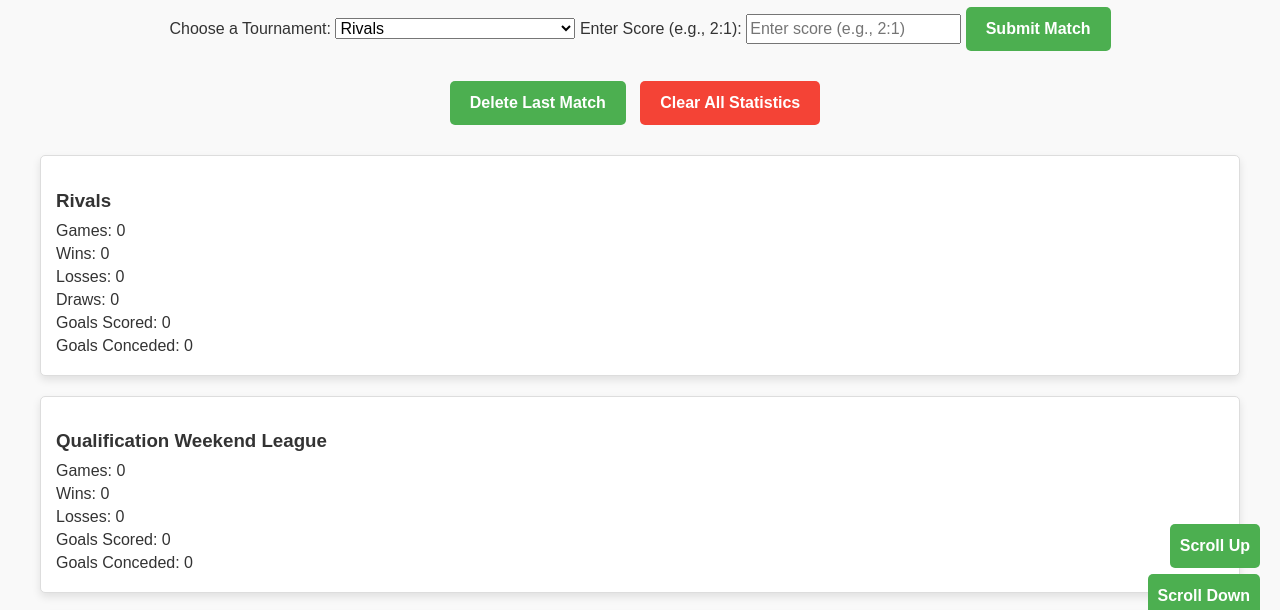
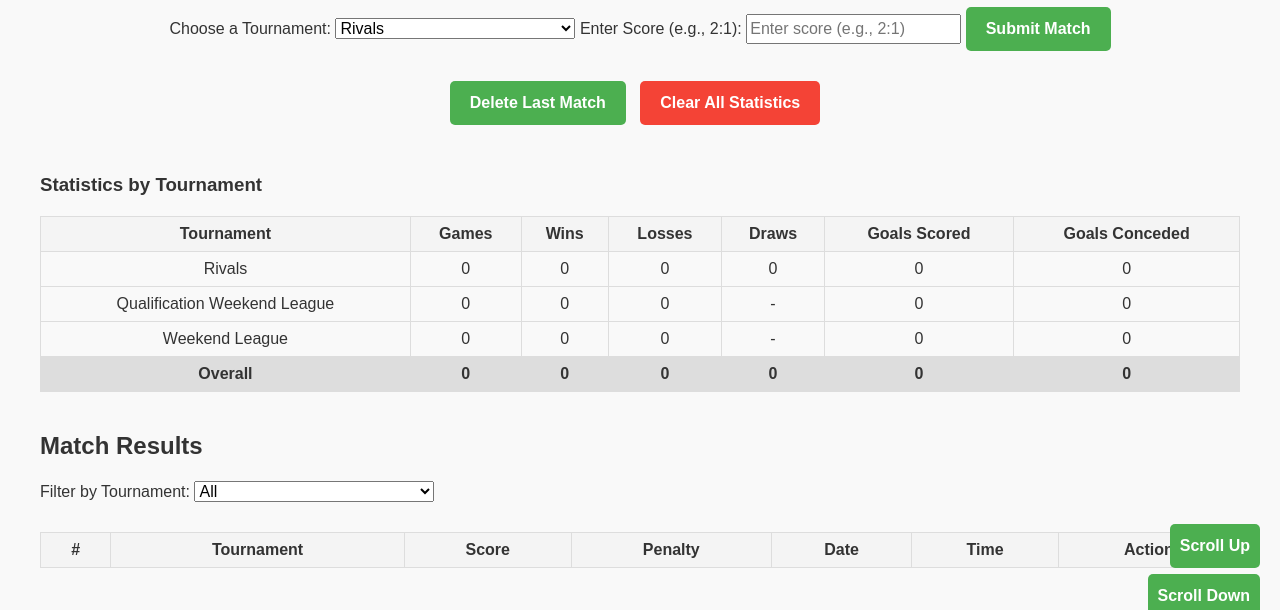
Before and after one commit to ppdim/EAFC, a plain HTML site: page index.html in a window 1280 px wide. Shown: the part 152-762 px from the top of the page. Drawn offline with Linux system fonts and the light colour scheme; a web font is replaced by a local one.

Commit message:
Update index.html

```diff
--- a/index.html
+++ b/index.html
@@ -65,26 +65,6 @@
       max-width: 1200px;
       margin-top: 20px;
     }
-    .stat-card {
-      background-color: var(--card-bg-light);
-      padding: 15px;
-      border: 1px solid var(--border-color-light);
-      border-radius: 5px;
-      box-shadow: 0 4px 8px rgba(0, 0, 0, 0.1);
-      margin-bottom: 20px;
-      transition: background-color 0.3s, border-color 0.3s;
-    }
-    .dark-mode .stat-card {
-      background-color: var(--card-bg-dark);
-      border-color: var(--border-color-dark);
-    }
-
-    .stat-card h3, .results-table h2 {
-      margin-bottom: 10px;
-    }
-    .stat-card p {
-      margin: 5px 0;
-    }
     table {
       width: 100%;
       border-collapse: collapse;
@@ -142,6 +122,15 @@
     #scroll-down {
       bottom: 20px;
     }
+    /* Стиль для общего фона */
+    .overall-stats-row {
+      font-weight: bold;
+      background-color: #ddd;
+    }
+    .dark-mode .overall-stats-row {
+      background-color: #555;
+      color: var(--text-color-dark);
+    }
   </style>
 </head>
 <body>
@@ -168,12 +157,36 @@
     <button id="clear-all" class="danger">Clear All Statistics</button>
   </div>
   <div id="stats" class="stats-container"></div>
-  <div id="overall-stats" class="stats-container"></div>
-  <div id="match-results" class="results-table"></div>
+  <div id="match-results" class="results-table">
+    <h2>Match Results</h2>
+    <div class="filter-buttons">
+      <label for="filter-tournament">Filter by Tournament:</label>
+      <select id="filter-tournament">
+        <option value="all">All</option>
+        <option value="rivals">Rivals</option>
+        <option value="qualification">Qualification Weekend League</option>
+        <option value="weekend_league">Weekend League</option>
+      </select>
+    </div>
+    <table>
+      <thead>
+        <tr>
+          <th>#</th>
+          <th>Tournament</th>
+          <th>Score</th>
+          <th>Penalty</th>
+          <th>Date</th>
+          <th>Time</th>
+          <th>Action</th>
+        </tr>
+      </thead>
+      <tbody id="match-results-body"></tbody>
+    </table>
+  </div>
   <!-- Кнопки прокрутки -->
   <button id="scroll-up" class="scroll-button">Scroll Up</button>
   <button id="scroll-down" class="scroll-button">Scroll Down</button>
-  <script>
+<script>
     const stats = {
       rivals: { wins: 0, losses: 0, draws: 0, goalsScored: 0, goalsConceded: 0, games: 0 },
       qualification: { wins: 0, losses: 0, goalsScored: 0, goalsConceded: 0, games: 0 },
@@ -182,7 +195,6 @@
     const matchHistory = [];
     const form = document.getElementById('match-form');
     const statsDiv = document.getElementById('stats');
-    const overallStatsDiv = document.getElementById('overall-stats');
     const resultsTableDiv = document.getElementById('match-results');
     const penaltyInput = document.getElementById('penalty-score');
     const scoreInput = document.getElementById('score');
@@ -321,18 +333,11 @@
       tournamentStats.games += modifier;
     }
 
-    function displayStats() {
-      statsDiv.innerHTML = Object.entries(stats).map(([tournament, data]) => `
-        <div class="stat-card">
-          <h3>${formatTournamentName(tournament)}</h3>
-          <p>Games: ${data.games}</p>
-          <p>Wins: ${data.wins}</p>
-          <p>Losses: ${data.losses}</p>
-          ${tournament === 'rivals' ? `<p>Draws: ${data.draws}</p>` : ''}
-          <p>Goals Scored: ${data.goalsScored}</p>
-          <p>Goals Conceded: ${data.goalsConceded}</p>
-        </div>
-      `).join('');
+    document.getElementById('filter-tournament').addEventListener('change', (e) => {
+      displayStats(e.target.value);
+    });
+
+    function displayStats(filterTournament = 'all') {
       const overallStats = {
         totalGames: 0,
         totalWins: 0,
@@ -341,27 +346,70 @@
         totalGoalsScored: 0,
         totalGoalsConceded: 0
       };
-      Object.values(stats).forEach((tournamentStats) => {
-        overallStats.totalGames += tournamentStats.games;
-        overallStats.totalWins += tournamentStats.wins;
-        overallStats.totalLosses += tournamentStats.losses;
-        overallStats.totalDraws += tournamentStats.draws || 0;
-        overallStats.totalGoalsScored += tournamentStats.goalsScored;
-        overallStats.totalGoalsConceded += tournamentStats.goalsConceded;
+      const filteredStats = Object.entries(stats).map(([tournament, data]) => {
+        overallStats.totalGames += data.games;
+        overallStats.totalWins += data.wins;
+        overallStats.totalLosses += data.losses;
+        overallStats.totalDraws += data.draws || 0;
+        overallStats.totalGoalsScored += data.goalsScored;
+        overallStats.totalGoalsConceded += data.goalsConceded;
+        return { tournament, ...data };
       });
-      overallStatsDiv.innerHTML = `
-        <div class="stat-card">
-          <h3>Overall Stats</h3>
-          <p>Total Games: ${overallStats.totalGames}</p>
-          <p>Total Wins: ${overallStats.totalWins}</p>
-          <p>Total Losses: ${overallStats.totalLosses}</p>
-          <p>Total Draws: ${overallStats.totalDraws}</p>
-          <p>Total Goals Scored: ${overallStats.totalGoalsScored}</p>
-          <p>Total Goals Conceded: ${overallStats.totalGoalsConceded}</p>
-        </div>
+
+      statsDiv.innerHTML = `
+        <h3>Statistics by Tournament</h3>
+        <table>
+          <thead>
+            <tr>
+              <th>Tournament</th>
+              <th>Games</th>
+              <th>Wins</th>
+              <th>Losses</th>
+              <th>Draws</th>
+              <th>Goals Scored</th>
+              <th>Goals Conceded</th>
+            </tr>
+          </thead>
+          <tbody>
+            ${filteredStats.map(stat => `
+              <tr>
+                <td>${formatTournamentName(stat.tournament)}</td>
+                <td>${stat.games}</td>
+                <td>${stat.wins}</td>
+                <td>${stat.losses}</td>
+                <td>${stat.tournament === 'rivals' ? stat.draws : '-'}</td>
+                <td>${stat.goalsScored}</td>
+                <td>${stat.goalsConceded}</td>
+              </tr>
+            `).join('')}
+            <tr class="overall-stats-row">
+              <td>Overall</td>
+              <td>${overallStats.totalGames}</td>
+              <td>${overallStats.totalWins}</td>
+              <td>${overallStats.totalLosses}</td>
+              <td>${overallStats.totalDraws}</td>
+              <td>${overallStats.totalGoalsScored}</td>
+              <td>${overallStats.totalGoalsConceded}</td>
+            </tr>
+          </tbody>
+        </table>
       `;
+
+      let filteredMatchHistory = matchHistory;
+      if (filterTournament !== 'all') {
+        filteredMatchHistory = matchHistory.filter(match => match.tournament === filterTournament);
+      }
       resultsTableDiv.innerHTML = `
         <h2>Match Results</h2>
+        <div class="filter-buttons">
+          <label for="filter-tournament">Filter by Tournament:</label>
+          <select id="filter-tournament">
+            <option value="all">All</option>
+            <option value="rivals">Rivals</option>
+            <option value="qualification">Qualification Weekend League</option>
+            <option value="weekend_league">Weekend League</option>
+          </select>
+        </div>
         <table>
           <thead>
             <tr>
@@ -374,8 +422,8 @@
               <th>Action</th>
             </tr>
           </thead>
-          <tbody>
-            ${matchHistory.map((match, index) => `
+          <tbody id="match-results-body">
+            ${filteredMatchHistory.map((match, index) => `
               <tr>
                 <td>${index + 1}</td>
                 <td>${formatTournamentName(match.tournament)}</td>
@@ -389,6 +437,11 @@
           </tbody>
         </table>
       `;
+
+      // Обновление обработчика события для фильтра
+      document.getElementById('filter-tournament').addEventListener('change', (e) => {
+        displayStats(e.target.value);
+      });
     }
 
     function formatTournamentName(tournament) {
@@ -432,5 +485,3 @@
     loadTheme();
     displayStats();
   </script>
-</body>
-</html>
```
